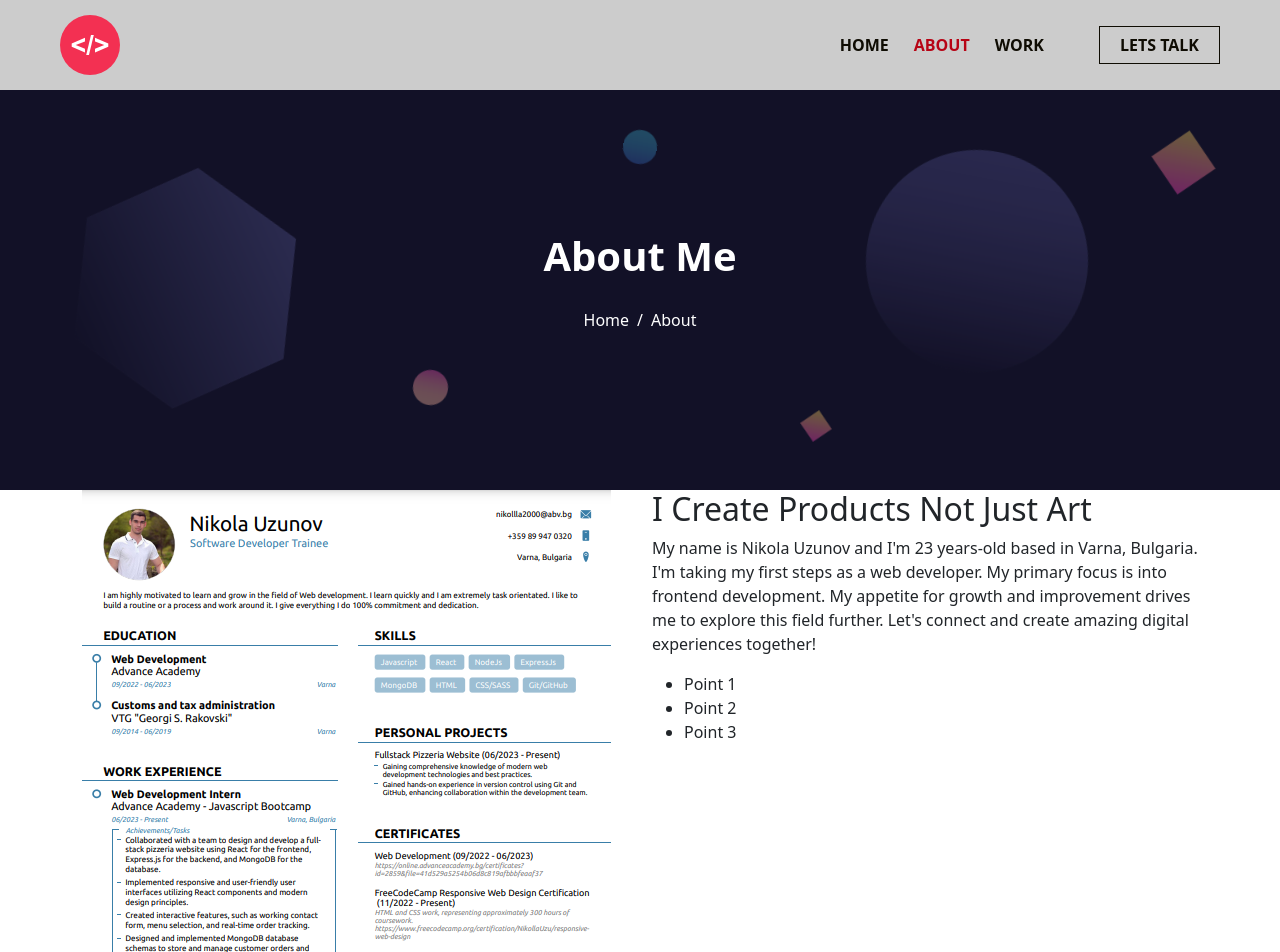
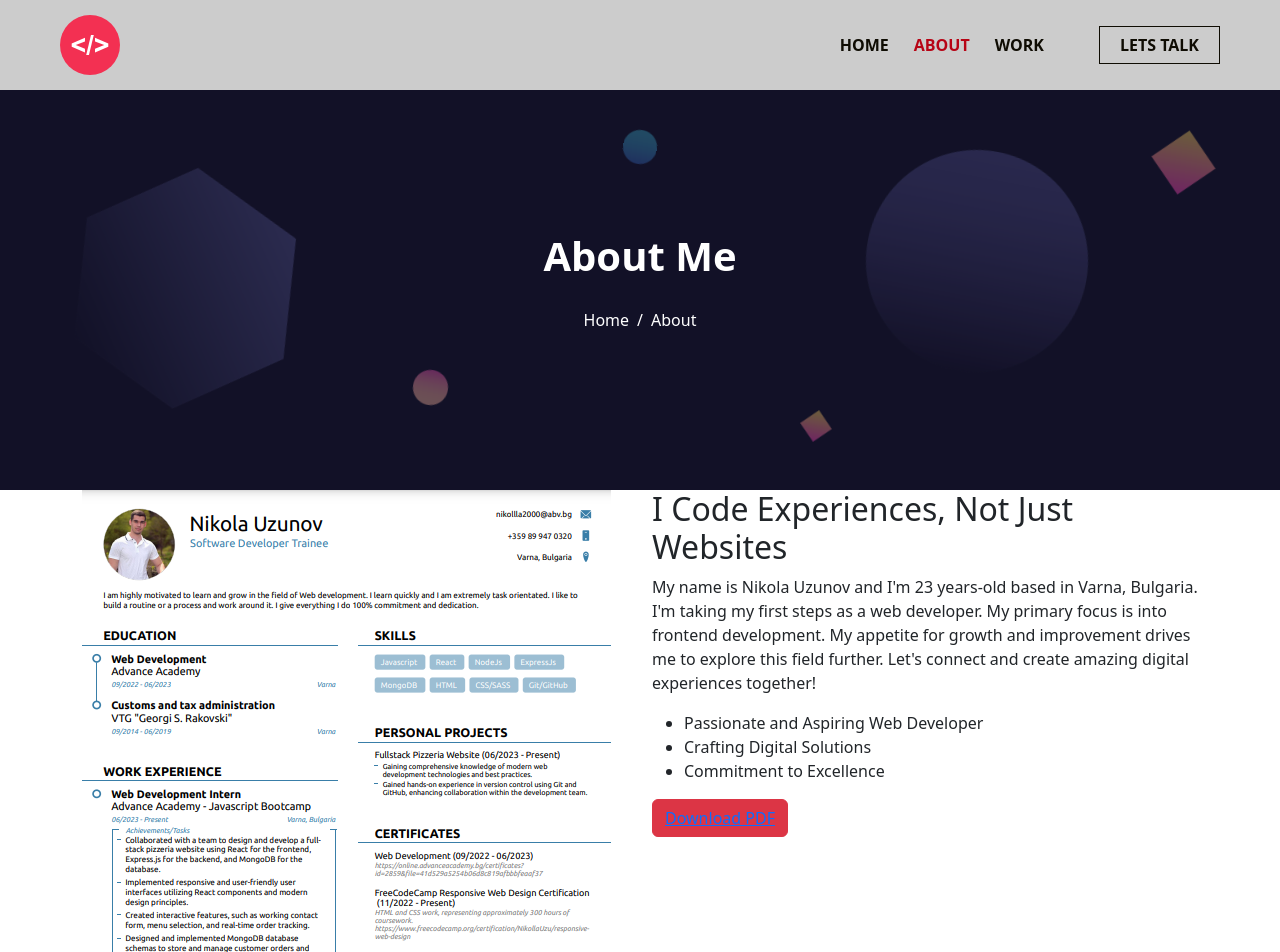
Before and after one commit to Nikolla2000/React-Portfolio-Website, a React (Vite) app in the folder client/: page /about in a window 1280 px wide. Shown: the top 952 px of the page. Built offline with nearby package versions, Linux system fonts and the light colour scheme.

Commit message:
Set up a download button which downloads my CV as pdf when clicking

```diff
--- a/client/src/Components/CV/CvSection.jsx
+++ b/client/src/Components/CV/CvSection.jsx
@@ -1,4 +1,4 @@
-import { Container, Row, Col } from "react-bootstrap";
+import { Container, Row, Col, Button } from "react-bootstrap";
 
 const CvSection = () => {
     return (
@@ -12,16 +12,24 @@ const CvSection = () => {
                     </Col>
                     <Col lg={6} md={6}>
                         <div className="about-details-wrapper">
-                            <h2>I Create Products Not Just Art</h2>
+                            <h2>I Code Experiences, Not Just Websites</h2>
                             <p>My name is Nikola Uzunov and I'm 23 years-old based in Varna, Bulgaria.
                                 I'm taking my first steps as a web developer. My primary focus is into frontend development.
                                  My appetite for growth and improvement drives me to explore this field further.
                                  Let's connect and create amazing digital experiences together!</p>
                                  <ul>
-                                    <li>Point 1</li>
-                                    <li>Point 2</li>
-                                    <li>Point 3</li>
+                                    <li>Passionate and Aspiring Web Developer</li>
+                                    <li>Crafting Digital Solutions</li>
+                                    <li>Commitment to Excellence</li>
                                  </ul>
+                                 <Button variant="danger">
+                                    <a
+                                        href="/Nikola'sResume.pdf"
+                                        download="Nikola'sResume.pdf"
+                                        className="download-button">
+                                        Download PDF
+                                    </a>
+                                 </Button>
                         </div>
                     </Col>
                 </Row>
```
Also changed, not shown: 1 other file (tests, documents, lock files or other folders).
